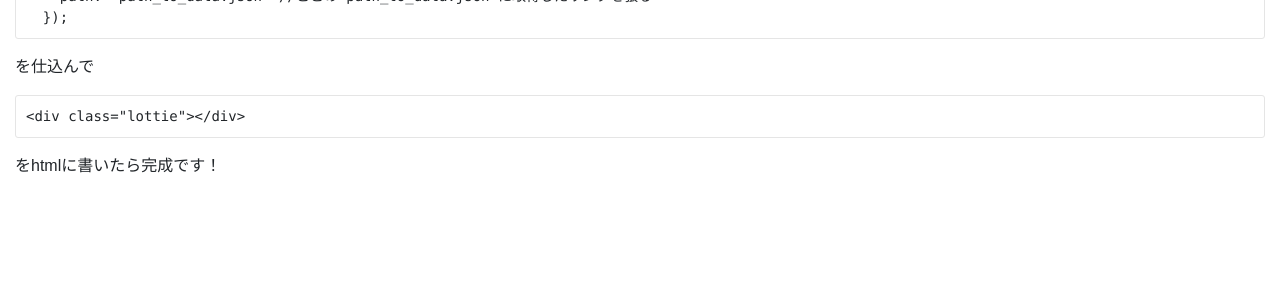
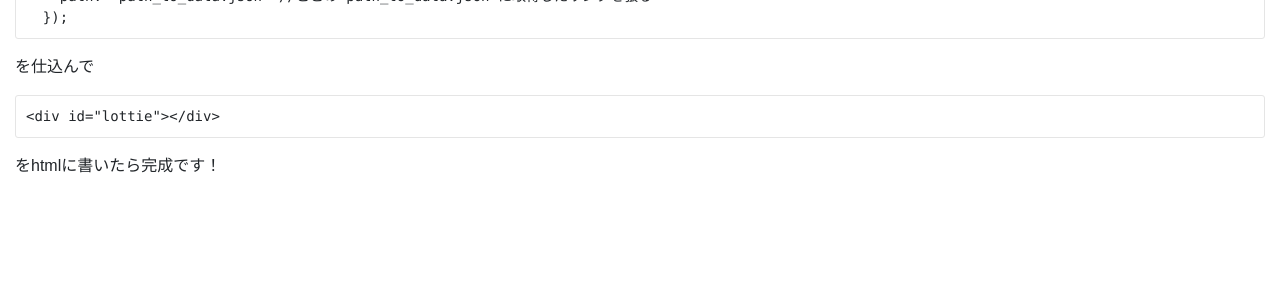
Before and after one commit to mizphses/kagaribi, a Jekyll site: the page built from _posts/2020-05-29-about-lottie.md, in a window 1280 px wide and 900 px high, scrolled down 2833 px. Shown: the part 152-452 px from the top of the window. Built offline with Jekyll 4.4.1, drawn with Linux system fonts in a browser that asks for light colours; nearby versions of some CDN libraries; some web fonts are replaced; a script that is not in the unit is left out.

Commit message:
記事の修正

````diff
--- a/_posts/2020-05-29-about-lottie.md
+++ b/_posts/2020-05-29-about-lottie.md
@@ -87,7 +87,7 @@ Aeからプラグインに書き出しを許可していないので、[編集]
 を仕込んで
 
 ```
-<div class="lottie"></div>
+<div id="lottie"></div>
 ```
 をhtmlに書いたら完成です！
 
````
